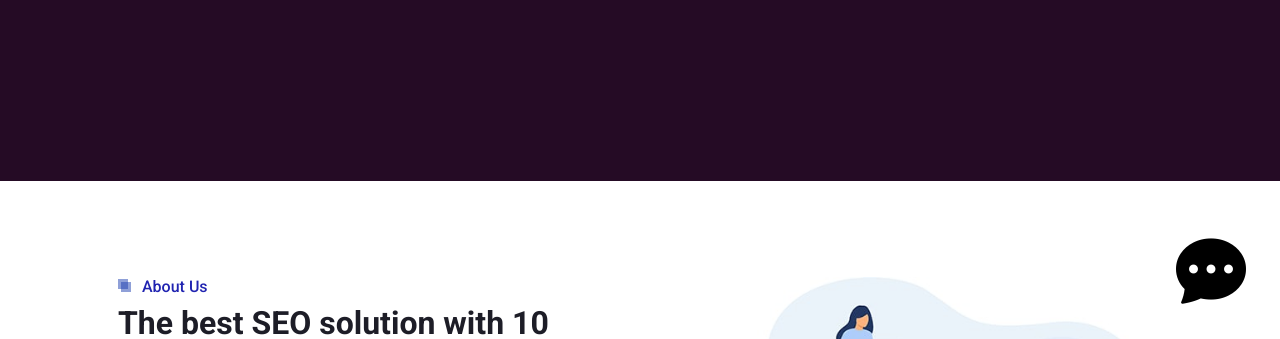
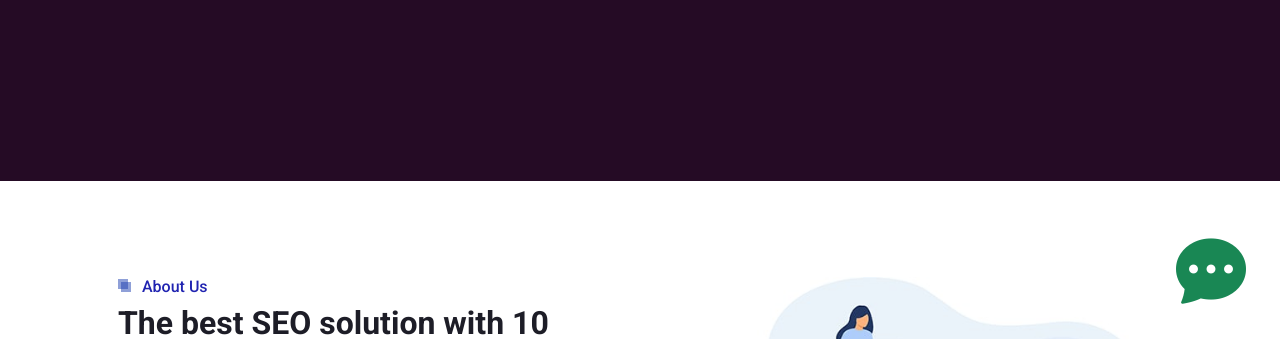
Before and after one commit to okabeHintaro/ChatMnt, a plain HTML site: page index.html in a window 1280 px wide. Shown: the part 461-800 px from the top of the page. Drawn offline with nearby package versions, Linux system fonts and the light colour scheme.

Commit message:
Update index.html

```diff
--- a/index.html
+++ b/index.html
@@ -214,7 +214,7 @@
         <!-- Service End -->
 
         <!-- Back to Top -->
-        <a href="mensagem_robo.html" class="btn btn-lg btn-primary btn-lg-square back-to-tope pt-2"><i id="chat" class="text-color-success bi-chat-dots-fill"></i></a>
+        <a href="mensagem_robo.html" class="btn btn-lg btn-primary btn-lg-square back-to-tope pt-2"><i id="chat" class="text-success bi-chat-dots-fill"></i></a>
     </div>
 
     <!-- JavaScript Libraries -->
```
